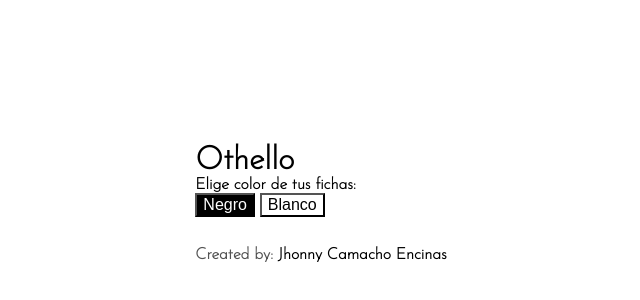
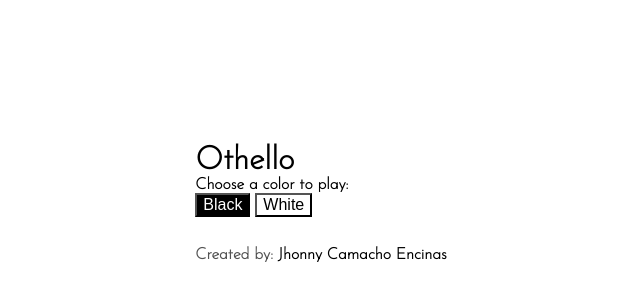
Before and after one commit to MakJCE/othello-web, a plain HTML site: page index.html in a window 1280 px wide. Shown: the part 104-404 px from the top of the page, 319-959 px from the left. Drawn offline with Linux system fonts and the light colour scheme.

Commit message:
Fix language from index

```diff
--- a/index.html
+++ b/index.html
@@ -30,7 +30,7 @@
       "
     >
       <div style="font-size: xx-large; text-align: left">Othello</div>
-      <div style="font-size: medium">Elige color de tus fichas:</div>
+      <div style="font-size: medium">Choose a color to play:</div>
       <button
         id="black-button"
         style="
@@ -40,7 +40,7 @@
           cursor: pointer;
         "
       >
-        Negro
+        Black
       </button>
       <button
         id="white-button"
@@ -51,7 +51,7 @@
           cursor: pointer;
         "
       >
-        Blanco
+        White
       </button>
       <div style="font-size: medium; color: #535353; margin-top: 30px;">
         Created by: <strong style="color: black;">Jhonny Camacho Encinas</strong>
```
